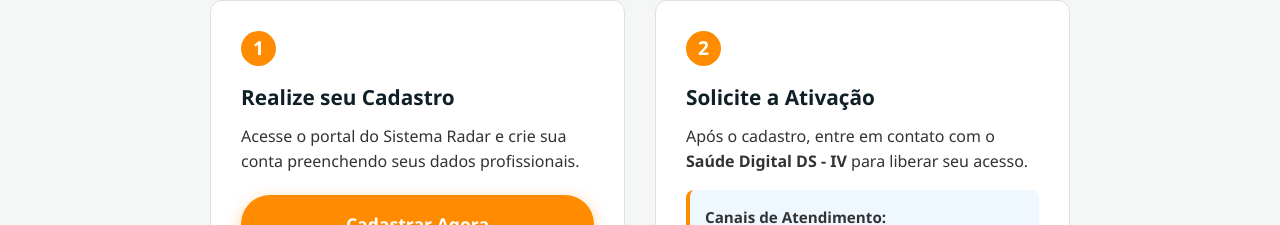
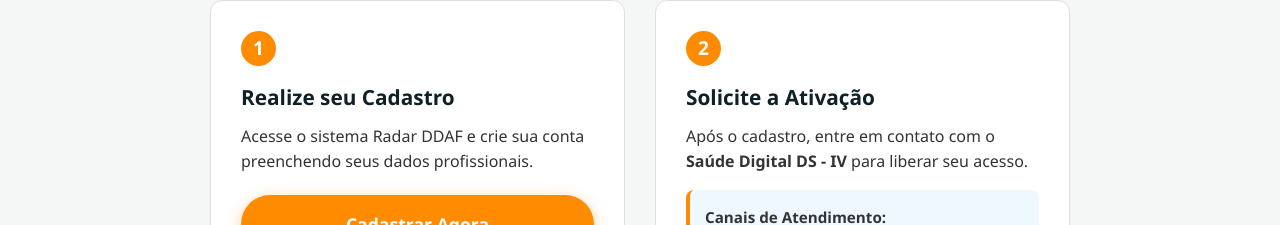
Before and after one commit to br-on/SICHA-DDAF, a website: page index.html in a window 1280 px wide. Shown: the part 706-931 px from the top of the page. Drawn offline with Linux system fonts and the light colour scheme.

Commit message:
mensagem de troca de sistema 1

```diff
--- a/index.html
+++ b/index.html
@@ -255,7 +255,7 @@
       <div class="step-box">
         <div class="step-number">1</div>
         <h3 class="step-title">Realize seu Cadastro</h3>
-        <p>Acesse o portal do Sistema Radar e crie sua conta preenchendo seus dados profissionais.</p>
+        <p>Acesse o sistema Radar DDAF e crie sua conta preenchendo seus dados profissionais.</p>
         <a href="https://ddaf-painel.vercel.app/login" class="cta-button" style="width: 100%; text-align: center; margin-top: 20px;">Cadastrar Agora</a>
       </div>
 
```
